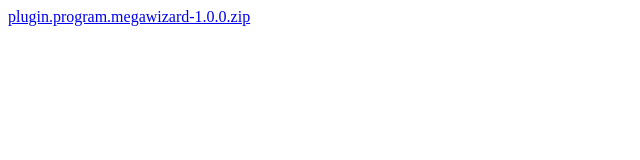
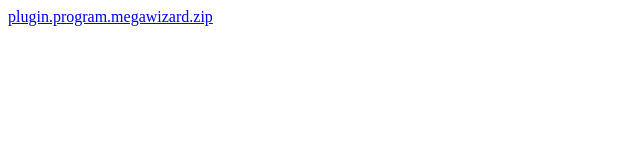
Before and after one commit to megakodibuild/wizardnew, a plain HTML site: page index.html in a window 1280 px wide. Shown: the full height of the page, 0-640 px from the left. Drawn offline with Linux system fonts and the light colour scheme.

Commit message:
Update index.html

```diff
--- a/index.html
+++ b/index.html
@@ -1,2 +1,2 @@
 <!DOCTYPE html>
-<a href="plugin.program.megawizard-1.0.0.zip">plugin.program.megawizard-1.0.0.zip</a>
+<a href="plugin.program.megawizard.zip">plugin.program.megawizard.zip</a>
```
